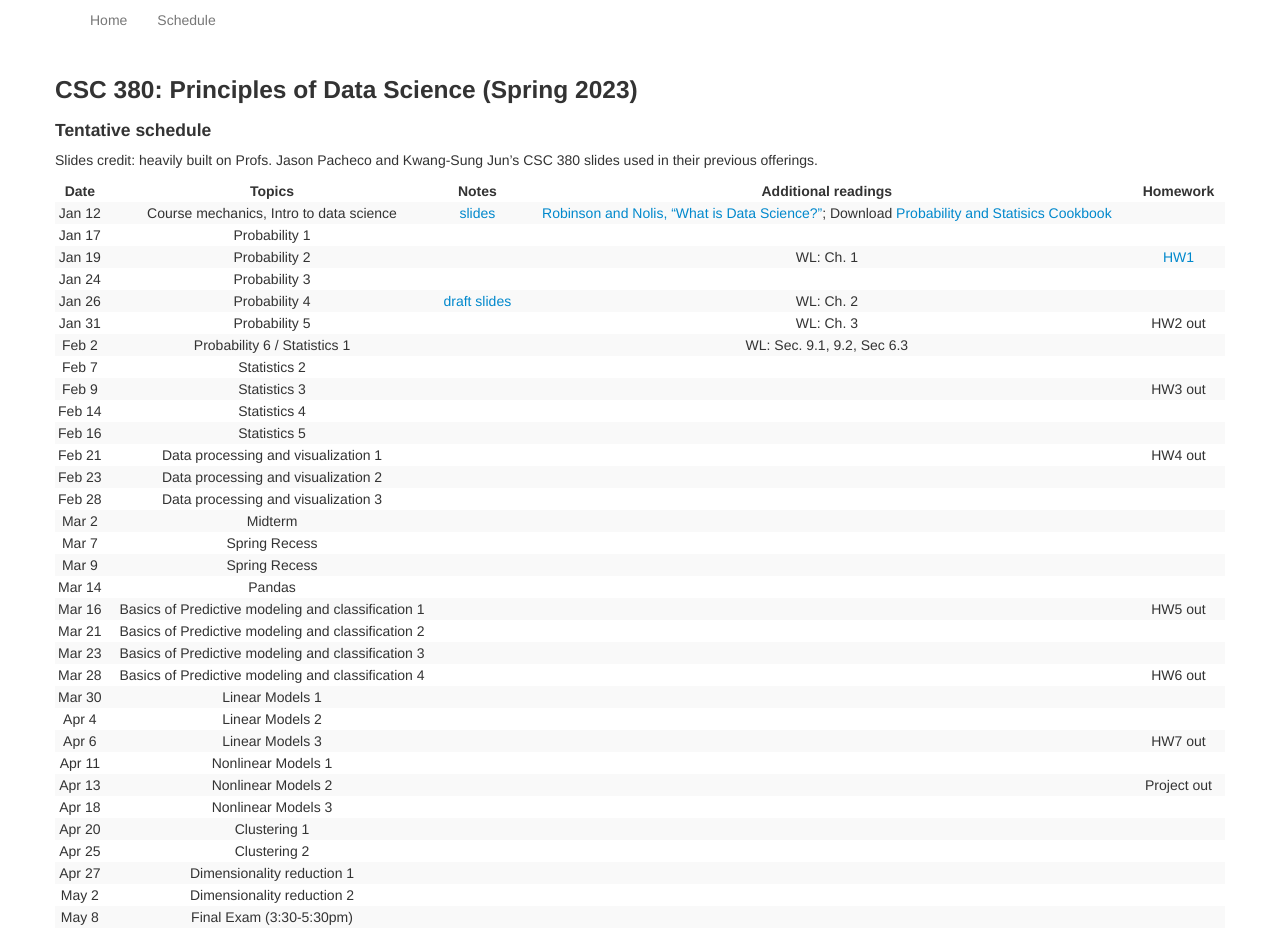
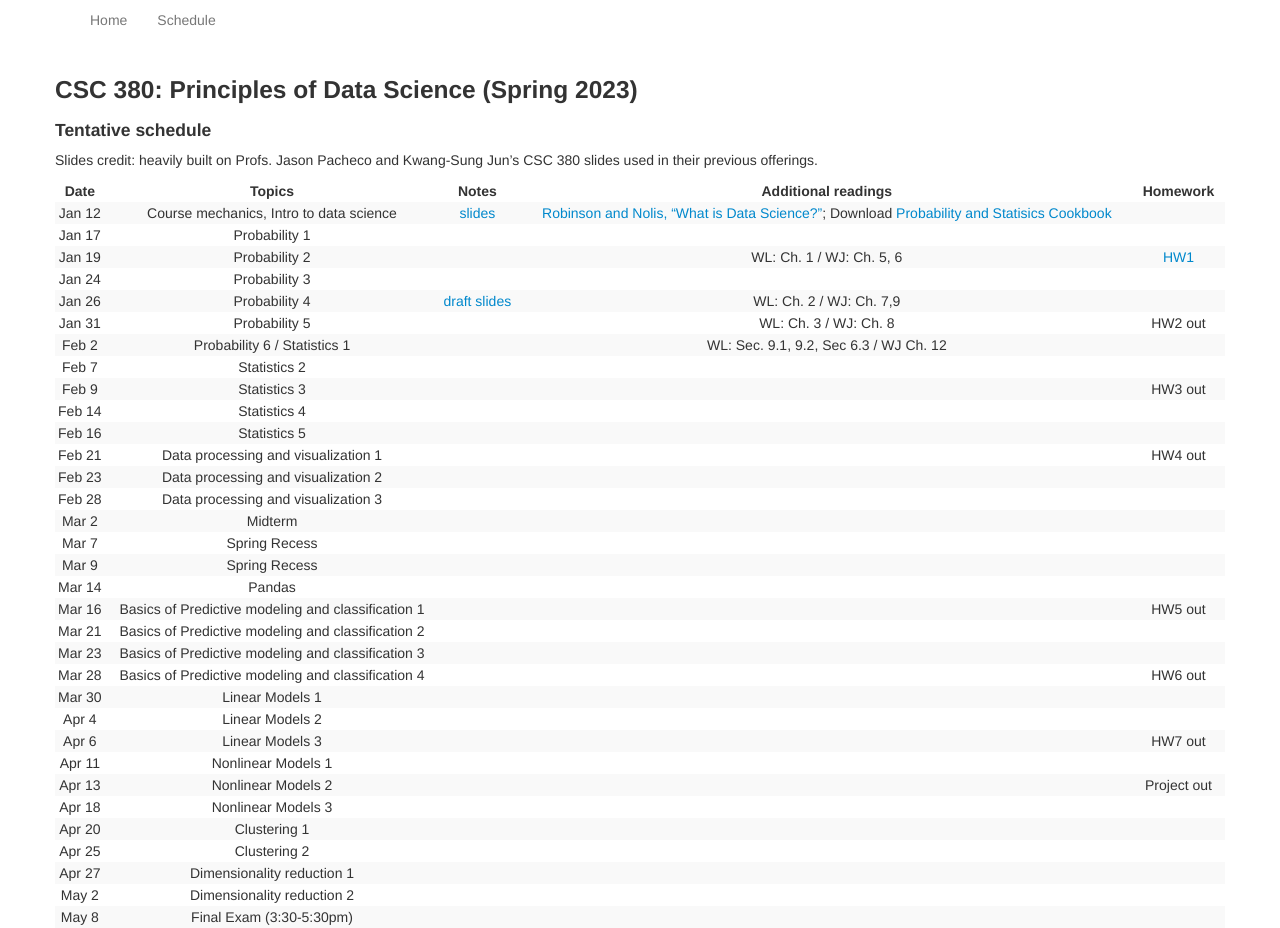
Before and after one commit to zcc1307/csc380-sp22, a Jekyll site: the page built from schedule.md, in a window 1280 px wide. Built offline with Jekyll 4.4.1, drawn with Linux system fonts in a browser that asks for light colours.

Commit message:
Update schedule.md

```diff
--- a/schedule.md
+++ b/schedule.md
@@ -16,11 +16,11 @@ Slides credit: heavily built on Profs. Jason Pacheco and Kwang-Sung Jun's CSC 38
 |:------:|:---------------------------------------------------------------------------------------------------------------------:|:---------------------------------------------------------------------------:|:---:|:---:|
 | Jan 12 | Course mechanics, Intro to data science   | [slides](https://zcc1307.github.io/csc380-sp23/Slides/23s380%2001%20intro.pdf) | [Robinson and Nolis, "What is Data Science?"](http://www.pachecoj.com/courses/csc380_fall21/doc/what_is_data_science.pdf); Download [Probability and Statisics Cookbook](http://statistics.zone/)  |  |
 | Jan 17 |                                                      Probability 1                                                     |                                                                   |  |  |
-| Jan 19 |                                                      Probability 2                                                                   |                                                                            | WL: Ch. 1  |  [HW1](https://zcc1307.github.io/csc380-sp23/hws/CSC_380_HW1.pdf) |
+| Jan 19 |                                                      Probability 2                                                                   |                                                                            | WL: Ch. 1 / WJ: Ch. 5, 6  |  [HW1](https://zcc1307.github.io/csc380-sp23/hws/CSC_380_HW1.pdf) |
 | Jan 24 |                                                      Probability 3                                                                 |                                                                             |  |  |  |
-| Jan 26 |                                                      Probability 4                                                                 |                                                                           [draft slides](https://zcc1307.github.io/csc380-sp23/Slides/23s380%2002%20probability_draft.pdf)  | WL: Ch. 2  |  |  |
-| Jan 31 |                                                      Probability 5                                                       |                                                                           |  WL: Ch. 3 |  HW2 out |
-| Feb 2  |                                                      Probability 6 / Statistics 1                                                                 |                                                                             | WL: Sec. 9.1, 9.2, Sec 6.3  | |  |
+| Jan 26 |                                                      Probability 4                                                                 |                                                                           [draft slides](https://zcc1307.github.io/csc380-sp23/Slides/23s380%2002%20probability_draft.pdf)  | WL: Ch. 2 / WJ: Ch. 7,9  |  |  |
+| Jan 31 |                                                      Probability 5                                                       |                                                                           |  WL: Ch. 3 / WJ: Ch. 8 |  HW2 out |
+| Feb 2  |                                                      Probability 6 / Statistics 1                                                                 |                                                                             | WL: Sec. 9.1, 9.2, Sec 6.3 / WJ Ch. 12 | |  |
 | Feb 7  |                                                      Statistics 2                                                                  |                                                                             |  |  |  |
 | Feb 9  |                                                      Statistics 3                                                                  |                                                                             |  | HW3 out |
 | Feb 14 |                                                      Statistics 4                                            |                                                                             |  |  |
```
